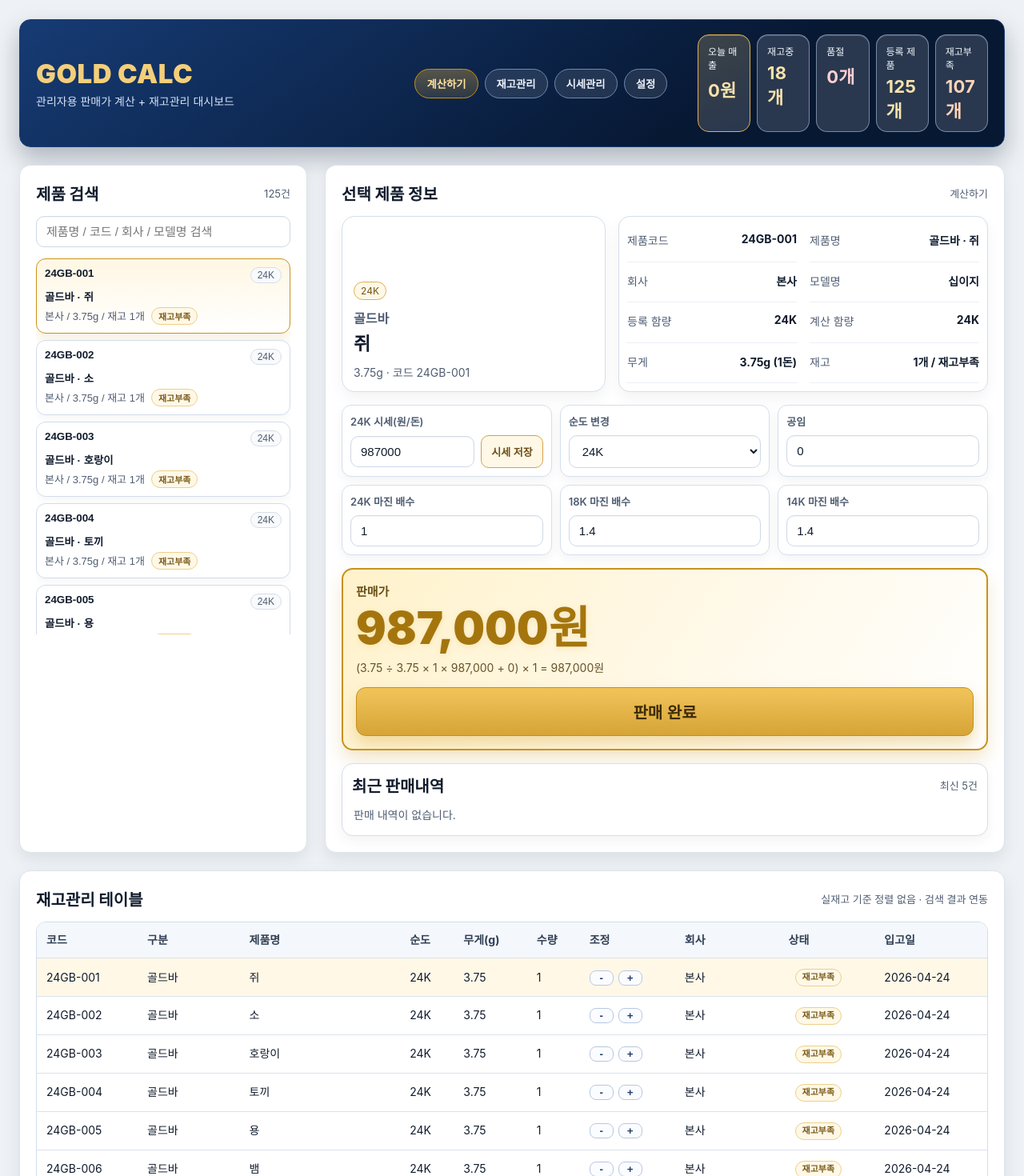
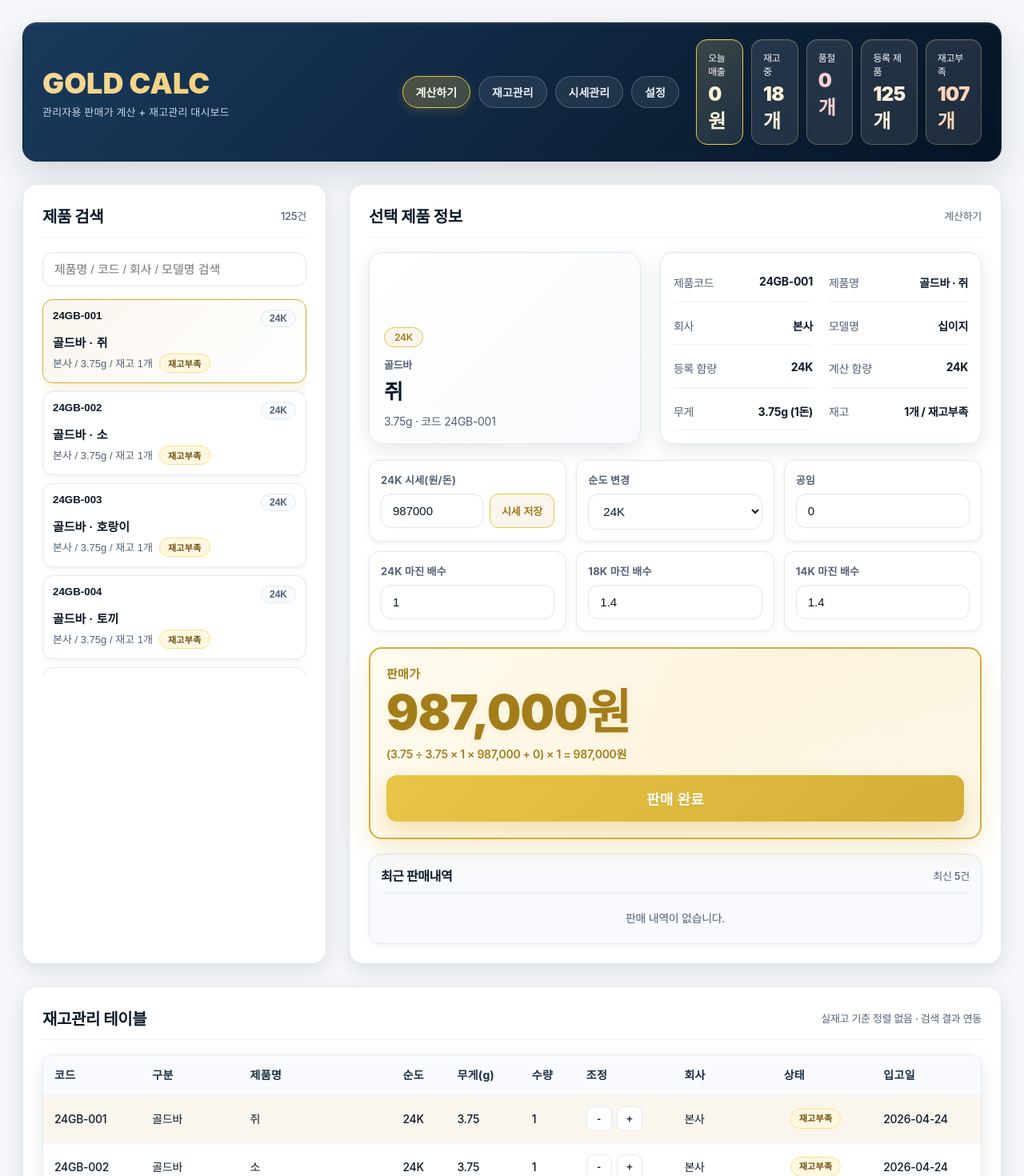
Before and after one commit to rltn33/gold-calc, a React (Vite) app: page / in a window 1280 px wide. Shown: the top 1470 px of the page at 80% size. Built offline with nearby package versions, Linux system fonts and the light colour scheme.

Commit message:
chore: enhance CSS styling with improved color palette, typography, and shadow effects

```diff
--- a/src/App.css
+++ b/src/App.css
@@ -1,16 +1,27 @@
 :root {
-  --bg-main: #eef1f5;
+  --bg-main: #f5f7fa;
   --bg-surface: #ffffff;
-  --bg-soft: #f5f7fa;
-  --navy-950: #071833;
-  --navy-900: #0c2853;
-  --navy-800: #163b74;
-  --navy-700: #2c548e;
-  --gold-500: #c99219;
-  --gold-400: #dfb04d;
-  --text-900: #111c2d;
-  --text-700: #4f5d72;
-  --border: #dce3ec;
+  --bg-soft: #f8fafd;
+  --bg-accent: #faf6f0;
+  --navy-950: #051425;
+  --navy-900: #0a1f3a;
+  --navy-800: #1a3a5c;
+  --navy-700: #2d5080;
+  --gold-600: #a37d1a;
+  --gold-500: #d4af37;
+  --gold-400: #e8c547;
+  --gold-300: #f0d76f;
+  --gold-light: #faf5ed;
+  --text-900: #0d1b2a;
+  --text-800: #1a2f47;
+  --text-700: #526178;
+  --text-600: #7a8fa0;
+  --border: #e2e9f0;
+  --border-subtle: #eff2f6;
+  --shadow-sm: 0 2px 8px rgba(13, 27, 42, 0.06);
+  --shadow-md: 0 8px 24px rgba(13, 27, 42, 0.1);
+  --shadow-lg: 0 16px 40px rgba(13, 27, 42, 0.14);
+  --shadow-xl: 0 20px 60px rgba(13, 27, 42, 0.18);
 }
 
 * { box-sizing: border-box; }
@@ -20,14 +31,15 @@ body {
   font-family: "Pretendard", "Noto Sans KR", -apple-system, BlinkMacSystemFont, "Segoe UI", sans-serif;
   background: var(--bg-main);
   color: var(--text-900);
+  letter-spacing: -0.3px;
 }
 
 .dashboard-page {
   min-height: 100vh;
-  padding: 24px;
+  padding: 28px;
   display: flex;
   flex-direction: column;
-  gap: 22px;
+  gap: 28px;
 }
 
 .topbar,
@@ -35,95 +47,129 @@ body {
 .product-panel,
 .inventory-panel {
   border: 1px solid var(--border);
-  border-radius: 14px;
+  border-radius: 18px;
   background: var(--bg-surface);
   color: var(--text-900);
-  box-shadow: 0 8px 20px rgba(9, 26, 53, 0.08);
 }
 
 .topbar {
-  padding: 18px 20px;
+  padding: 20px 24px;
   display: grid;
   grid-template-columns: 1.2fr 1fr 1fr;
   align-items: center;
-  gap: 14px;
-  background: linear-gradient(145deg, var(--navy-800), var(--navy-950) 70%);
-  border-color: #1d3f73;
-  color: #f7faff;
-  box-shadow: 0 14px 30px rgba(7, 24, 51, 0.28);
+  gap: 16px;
+  background: linear-gradient(135deg, var(--navy-800) 0%, var(--navy-950) 100%);
+  border-color: rgba(10, 31, 58, 0.4);
+  color: #f8fbff;
+  box-shadow: var(--shadow-lg), inset 0 1px 0 rgba(255, 255, 255, 0.12);
 }
 
 .logo {
-  font-size: 33px;
+  font-size: 36px;
   font-weight: 900;
-  letter-spacing: 0.5px;
-  color: #f4cf7a;
+  letter-spacing: 0px;
+  background: linear-gradient(135deg, #f5d999 0%, #f0c961 100%);
+  -webkit-background-clip: text;
+  -webkit-text-fill-color: transparent;
+  background-clip: text;
 }
 
-.subtitle { color: #d6e1f3; margin-top: 4px; font-size: 14px; }
+.subtitle {
+  color: #c8d6e8;
+  margin-top: 4px;
+  font-size: 13px;
+  font-weight: 500;
+  letter-spacing: 0.2px;
+}
 
 .menu-tabs {
   display: flex;
   flex-wrap: wrap;
-  gap: 8px;
+  gap: 10px;
   justify-content: center;
 }
 
 .menu-tab {
-  border: 1px solid #6f8ab2;
-  background: rgba(247, 250, 255, 0.1);
-  color: #edf2fc;
+  border: 1px solid rgba(247, 250, 255, 0.2);
+  background: rgba(247, 250, 255, 0.08);
+  color: #e8ecf4;
   border-radius: 999px;
-  padding: 8px 14px;
+  padding: 9px 16px;
   cursor: pointer;
   font-weight: 700;
+  font-size: 14px;
+  transition: all 0.2s ease;
+}
+
+.menu-tab:hover {
+  background: rgba(247, 250, 255, 0.14);
 }
 
 .menu-tab.active {
-  border-color: var(--gold-500);
-  color: #ffe3a0;
-  background: linear-gradient(180deg, rgba(216, 167, 62, 0.36), rgba(216, 167, 62, 0.16));
+  border-color: var(--gold-400);
+  color: #fef9f3;
+  background: linear-gradient(135deg, rgba(212, 175, 55, 0.3), rgba(240, 215, 111, 0.2));
+  box-shadow: 0 4px 12px rgba(212, 175, 55, 0.2);
 }
 
 .header-stats {
   display: grid;
   grid-template-columns: repeat(5, 1fr);
-  gap: 8px;
+  gap: 10px;
 }
 
 .stat-card {
-  background: rgba(247, 250, 255, 0.14);
-  border: 1px solid rgba(198, 215, 241, 0.5);
+  background: rgba(247, 250, 255, 0.1);
+  border: 1px solid rgba(240, 215, 111, 0.3);
   border-radius: 14px;
-  padding: 11px 12px;
+  padding: 13px 14px;
   display: flex;
   flex-direction: column;
   gap: 6px;
   font-size: 12px;
-  box-shadow: inset 0 1px 0 rgba(255, 255, 255, 0.18);
+  box-shadow: inset 0 1px 0 rgba(255, 255, 255, 0.1);
+  transition: all 0.2s ease;
 }
 
-.stat-card b { color: #f7e2ab; font-size: 22px; letter-spacing: 0.2px; }
-.stat-card.kpi-sales { border-color: var(--gold-400); background: linear-gradient(160deg, rgba(223, 191, 114, 0.24), rgba(245, 248, 255, 0.14)); }
+.stat-card:hover {
+  background: rgba(240, 215, 111, 0.15);
+  border-color: var(--gold-400);
+}
+
+.stat-card b {
+  color: #fef0d9;
+  font-size: 24px;
+  letter-spacing: -0.5px;
+  font-weight: 900;
+}
+
+.stat-card.kpi-sales {
+  border-color: var(--gold-400);
+  background: linear-gradient(135deg, rgba(240, 215, 111, 0.2), rgba(247, 250, 255, 0.08));
+}
+
 .stat-card.warning b { color: #ffd4b8; }
 .stat-card.danger b { color: #ffd0d0; }
 
 .dashboard-main {
   display: grid;
-  grid-template-columns: 360px 1fr;
-  gap: 22px;
+  grid-template-columns: 380px 1fr;
+  gap: 28px;
   min-height: 430px;
 }
 
 .search-panel,
 .product-panel,
-.inventory-panel { padding: 20px; }
+.inventory-panel {
+  padding: 24px;
+}
 
 .search-panel,
 .product-panel {
   background: var(--bg-surface);
   border-color: var(--border);
   color: var(--text-900);
+  box-shadow: var(--shadow-md);
 }
 
 .panel-head {
@@ -131,178 +177,337 @@ body {
   justify-content: space-between;
   align-items: center;
   gap: 8px;
-  margin-bottom: 14px;
+  margin-bottom: 18px;
+  padding-bottom: 12px;
+  border-bottom: 1.5px solid var(--border-subtle);
 }
 
-.panel-head h2 { margin: 0; font-size: 20px; color: inherit; }
-.panel-head span { color: var(--text-700); font-size: 13px; }
+.panel-head h2 {
+  margin: 0;
+  font-size: 20px;
+  color: var(--text-900);
+  font-weight: 700;
+  letter-spacing: -0.4px;
+}
+
+.panel-head span {
+  color: var(--text-700);
+  font-size: 13px;
+  font-weight: 500;
+}
 
 .field {
   width: 100%;
-  border: 1px solid #cfd9e6;
-  background: #ffffff;
+  border: 1.5px solid var(--border);
+  background: var(--bg-surface);
   color: var(--text-900);
-  border-radius: 10px;
-  padding: 10px 12px;
+  border-radius: 12px;
+  padding: 12px 14px;
   font-size: 15px;
-  box-shadow: inset 0 1px 2px rgba(15, 23, 42, 0.04);
+  box-shadow: inset 0 1px 2px rgba(13, 27, 42, 0.04);
+  transition: all 0.2s ease;
+}
+
+.field:focus {
+  outline: none;
+  border-color: var(--gold-500);
+  box-shadow: inset 0 1px 2px rgba(13, 27, 42, 0.04), 0 0 0 3px rgba(212, 175, 55, 0.1);
 }
 
 .product-list {
-  margin-top: 14px;
+  margin-top: 16px;
   max-height: 470px;
   overflow-y: auto;
   display: flex;
   flex-direction: column;
-  gap: 8px;
+  gap: 10px;
 }
 
 .product-item {
-  border: 1px solid #d2dcea;
-  background: #ffffff;
+  border: 1.5px solid var(--border);
+  background: var(--bg-surface);
   color: var(--text-900);
-  border-radius: 12px;
-  padding: 10px;
+  border-radius: 13px;
+  padding: 12px;
   text-align: left;
   cursor: pointer;
-  box-shadow: 0 4px 12px rgba(15, 23, 42, 0.04);
+  box-shadow: var(--shadow-sm);
+  transition: all 0.2s ease;
+}
+
+.product-item:hover {
+  border-color: var(--gold-400);
+  box-shadow: var(--shadow-md);
 }
 
 .product-item.active {
   border-color: var(--gold-500);
-  background: linear-gradient(180deg, #fff7e3, #ffffff);
-  box-shadow: 0 8px 16px rgba(201, 146, 25, 0.14);
+  background: linear-gradient(135deg, var(--gold-light) 0%, #ffffff 100%);
+  box-shadow: 0 8px 20px rgba(212, 175, 55, 0.18);
 }
 
-.item-top { display: flex; justify-content: space-between; }
-.badge { background: #f8fafc; border: 1px solid #d6deea; padding: 2px 8px; border-radius: 999px; font-size: 12px; color: var(--text-700); }
-.item-name { margin-top: 7px; font-weight: 700; }
-.item-sub { margin-top: 4px; color: var(--text-700); font-size: 13px; }
+.item-top {
+  display: flex;
+  justify-content: space-between;
+  align-items: flex-start;
+}
+
+.badge {
+  background: var(--bg-soft);
+  border: 1px solid var(--border);
+  padding: 3px 10px;
+  border-radius: 999px;
+  font-size: 12px;
+  color: var(--text-700);
+  font-weight: 600;
+}
+
+.item-name {
+  margin-top: 8px;
+  font-weight: 700;
+  color: var(--text-900);
+  font-size: 15px;
+}
+
+.item-sub {
+  margin-top: 4px;
+  color: var(--text-700);
+  font-size: 13px;
+}
+
 .stock-badge {
   margin-left: 8px;
   border-radius: 999px;
-  padding: 2px 8px;
+  padding: 3px 10px;
   font-size: 11px;
   font-weight: 800;
   display: inline-flex;
   align-items: center;
+  letter-spacing: 0.3px;
 }
-.stock-badge.instock { background: #edf7ef; border: 1px solid #b9d8be; color: #256437; }
-.stock-badge.low { background: #fff8e7; border: 1px solid #ecd08a; color: #7a5a17; }
-.stock-badge.soldout { background: #fff0f0; border: 1px solid #e8bcbc; color: #8a2f2f; }
+
+.stock-badge.instock {
+  background: #e8f5ea;
+  border: 1px solid #a8d5ae;
+  color: #1b5e20;
+}
+
+.stock-badge.low {
+  background: #fff8e1;
+  border: 1px solid #ffe082;
+  color: #6d4c0f;
+}
+
+.stock-badge.soldout {
+  background: #ffebee;
+  border: 1px solid #ef9a9a;
+  color: #b71c1c;
+}
 
 .product-overview {
   display: grid;
-  grid-template-columns: 330px 1fr;
-  gap: 16px;
+  grid-template-columns: 340px 1fr;
+  gap: 24px;
 }
 
 .image-wrap {
-  border-radius: 16px;
-  border: 1px solid #d5dfec;
-  min-height: 220px;
-  padding: 14px;
-  background: #ffffff;
+  border-radius: 18px;
+  border: 1.5px solid var(--border);
+  min-height: 240px;
+  padding: 18px;
+  background: linear-gradient(135deg, var(--bg-surface) 0%, var(--bg-soft) 100%);
   display: flex;
   flex-direction: column;
-  justify-content: end;
-  box-shadow: 0 8px 18px rgba(15, 23, 42, 0.05);
+  justify-content: flex-end;
+  box-shadow: var(--shadow-md);
 }
 
 .image-chip {
   align-self: flex-start;
   font-size: 12px;
   border-radius: 999px;
-  padding: 3px 8px;
-  background: #fff8e7;
-  border: 1px solid var(--gold-400);
-  color: #765512;
+  padding: 4px 12px;
+  background: var(--gold-light);
+  border: 1.5px solid var(--gold-400);
+  color: var(--gold-600);
+  font-weight: 600;
 }
 
-.image-title { margin-top: 10px; color: var(--text-700); font-weight: 600; }
-.image-name { font-size: 23px; font-weight: 800; margin-top: 2px; }
-.image-meta { color: var(--text-700); margin-top: 10px; font-size: 14px; }
+.image-title {
+  margin-top: 12px;
+  color: var(--text-700);
+  font-weight: 600;
+  font-size: 13px;
+}
+
+.image-name {
+  font-size: 26px;
+  font-weight: 800;
+  margin-top: 4px;
+  color: var(--text-900);
+  letter-spacing: -0.6px;
+}
+
+.image-meta {
+  color: var(--text-700);
+  margin-top: 10px;
+  font-size: 14px;
+}
 
 .info-grid {
-  border: 1px solid #d4deea;
-  border-radius: 14px;
-  padding: 10px;
+  border: 1.5px solid var(--border);
+  border-radius: 16px;
+  padding: 16px;
   display: grid;
   grid-template-columns: 1fr 1fr;
-  gap: 4px 16px;
-  background: #ffffff;
-  box-shadow: 0 8px 18px rgba(15, 23, 42, 0.05);
+  gap: 8px 20px;
+  background: var(--bg-surface);
+  box-shadow: var(--shadow-md);
 }
 
 .info-row {
-  padding: 9px 0;
-  border-bottom: 1px solid #ebeff5;
+  padding: 11px 0;
+  border-bottom: 1px solid var(--border-subtle);
   display: flex;
   justify-content: space-between;
   gap: 12px;
   font-size: 14px;
 }
 
-.info-row span { color: var(--text-700); }
+.info-row:last-child {
+  border-bottom: none;
+}
+
+.info-row span {
+  color: var(--text-700);
+  font-weight: 500;
+}
 
 .calc-grid {
-  margin-top: 16px;
+  margin-top: 20px;
   display: grid;
   grid-template-columns: repeat(3, minmax(0, 1fr));
-  gap: 10px;
+  gap: 12px;
 }
 
 .calc-card {
-  border: 1px solid #d5dfec;
-  background: #ffffff;
-  border-radius: 12px;
-  padding: 10px;
-  box-shadow: 0 5px 14px rgba(15, 23, 42, 0.05);
+  border: 1.5px solid var(--border);
+  background: var(--bg-surface);
+  border-radius: 13px;
+  padding: 14px;
+  box-shadow: var(--shadow-sm);
+  transition: all 0.2s ease;
 }
 
-.calc-card label { display: block; margin-bottom: 8px; color: var(--text-700); font-size: 13px; font-weight: 600; }
+.calc-card:focus-within {
+  border-color: var(--gold-500);
+  box-shadow: var(--shadow-md);
+}
+
+.calc-card label {
+  display: block;
+  margin-bottom: 8px;
+  color: var(--text-700);
+  font-size: 13px;
+  font-weight: 700;
+  letter-spacing: 0.2px;
+}
 
 .price-box {
-  margin-top: 16px;
-  border: 2px solid var(--gold-500);
-  background: linear-gradient(125deg, #fff2cb 0%, #fff9e9 55%, #ffffff 100%);
-  border-radius: 14px;
-  padding: 16px;
-  box-shadow: 0 12px 22px rgba(201, 146, 25, 0.2);
+  margin-top: 20px;
+  border: 2.5px solid var(--gold-500);
+  background: linear-gradient(135deg, #fffbf0 0%, #fff8e8 50%, #fffdf5 100%);
+  border-radius: 16px;
+  padding: 20px;
+  box-shadow: 0 12px 32px rgba(212, 175, 55, 0.22), inset 0 1px 0 rgba(255, 255, 255, 0.6);
+  position: relative;
 }
 
-.price-label { color: #6b4f16; font-weight: 800; font-size: 15px; }
-.price-value { color: #a5750d; font-weight: 900; font-size: 56px; margin-top: 6px; line-height: 1.1; text-shadow: 0 2px 8px rgba(213, 164, 43, 0.18); }
-.formula { margin-top: 8px; color: #66522a; font-size: 14px; line-height: 1.45; }
+.price-box::before {
+  content: '';
+  position: absolute;
+  top: 0;
+  left: 0;
+  right: 0;
+  bottom: 0;
+  border-radius: 16px;
+  background: radial-gradient(circle at top right, rgba(212, 175, 55, 0.08), transparent);
+  pointer-events: none;
+}
+
+.price-label {
+  color: var(--gold-600);
+  font-weight: 900;
+  font-size: 15px;
+  letter-spacing: 0.3px;
+  text-transform: uppercase;
+  position: relative;
+  z-index: 1;
+}
+
+.price-value {
+  color: var(--gold-600);
+  font-weight: 900;
+  font-size: 60px;
+  margin-top: 8px;
+  line-height: 1;
+  text-shadow: 0 2px 10px rgba(212, 175, 55, 0.18);
+  letter-spacing: -1px;
+  position: relative;
+  z-index: 1;
+}
+
+.formula {
+  margin-top: 12px;
+  color: var(--gold-600);
+  font-size: 14px;
+  line-height: 1.5;
+  font-weight: 600;
+  position: relative;
+  z-index: 1;
+}
 
 .inventory-panel {
   background: var(--bg-surface);
   color: var(--text-900);
-  border: 1px solid var(--border);
-  box-shadow: 0 10px 24px rgba(15, 23, 42, 0.08);
+  border: 1.5px solid var(--border);
+  box-shadow: var(--shadow-md);
 }
 
-.inventory-panel .panel-head h2 { color: var(--text-900); }
-.inventory-panel .panel-head span { color: var(--text-700); }
+.inventory-panel .panel-head h2 {
+  color: var(--text-900);
+  font-weight: 700;
+}
+
+.inventory-panel .panel-head span {
+  color: var(--text-700);
+  font-weight: 500;
+}
 
 .sale-button {
-  margin-top: 14px;
+  margin-top: 16px;
   width: 100%;
-  border: 1px solid #c58f18;
-  background: linear-gradient(180deg, #f1c45a, #d6a437);
-  color: #3c2b07;
-  border-radius: 12px;
-  padding: 15px 14px;
-  font-size: 20px;
+  border: none;
+  background: linear-gradient(135deg, var(--gold-400) 0%, var(--gold-500) 100%);
+  color: #ffffff;
+  border-radius: 13px;
+  padding: 16px 14px;
+  font-size: 18px;
   font-weight: 800;
   cursor: pointer;
-  box-shadow: 0 10px 20px rgba(213, 164, 43, 0.36);
-  transition: transform 0.15s ease, box-shadow 0.15s ease;
+  box-shadow: 0 12px 28px rgba(212, 175, 55, 0.32);
+  transition: all 0.2s ease;
+  letter-spacing: 0.2px;
+  text-shadow: 0 1px 2px rgba(160, 120, 30, 0.2);
 }
 
 .sale-button:hover:not(:disabled) {
-  transform: translateY(-1px);
-  box-shadow: 0 12px 24px rgba(213, 164, 43, 0.42);
+  transform: translateY(-2px);
+  box-shadow: 0 16px 36px rgba(212, 175, 55, 0.42);
+}
+
+.sale-button:active:not(:disabled) {
+  transform: translateY(0px);
 }
 
 .sale-button:disabled {
@@ -311,13 +516,23 @@ body {
 }
 
 .recent-sales-card {
-  margin-top: 16px;
-  border: 1px solid #d4deea;
-  background: #ffffff;
-  border-radius: 14px;
-  padding: 12px;
+  margin-top: 18px;
+  border: 1.5px solid var(--border);
+  background: var(--bg-soft);
+  border-radius: 16px;
+  padding: 14px;
   color: var(--text-900);
-  box-shadow: 0 6px 16px rgba(15, 23, 42, 0.05);
+  box-shadow: var(--shadow-sm);
+}
+
+.recent-sales-card .panel-head {
+  margin-bottom: 12px;
+  padding-bottom: 10px;
+  border-bottom: 1px solid var(--border);
+}
+
+.recent-sales-card .panel-head h2 {
+  font-size: 16px;
 }
 
 .recent-sales-list {
@@ -326,35 +541,72 @@ body {
 }
 
 .recent-sale-item {
-  border: 1px solid #dde5f0;
-  border-radius: 10px;
-  padding: 10px 12px;
-  background: #f9fbff;
+  border: 1px solid var(--border);
+  border-radius: 11px;
+  padding: 11px 13px;
+  background: var(--bg-surface);
   display: flex;
   justify-content: space-between;
   align-items: center;
   gap: 8px;
+  transition: all 0.2s ease;
 }
 
-.recent-sale-item b { color: var(--text-900); }
-.recent-sale-item div { color: var(--text-700); font-size: 12px; margin-top: 2px; }
-.recent-sale-item strong { color: #9a6f10; white-space: nowrap; }
-.recent-sales-empty { color: var(--text-700); font-size: 14px; padding: 4px 2px; }
+.recent-sale-item:hover {
+  border-color: var(--gold-400);
+  background: var(--gold-light);
+}
+
+.recent-sale-item b {
+  color: var(--text-900);
+  font-weight: 700;
+  font-size: 14px;
+}
+
+.recent-sale-item div {
+  color: var(--text-700);
+  font-size: 12px;
+  margin-top: 1px;
+}
+
+.recent-sale-item strong {
+  color: var(--gold-600);
+  white-space: nowrap;
+  font-weight: 800;
+  font-size: 14px;
+}
+
+.recent-sales-empty {
+  color: var(--text-700);
+  font-size: 14px;
+  padding: 8px 2px;
+  text-align: center;
+}
 
 .sales-log-wrap {
-  margin-top: 18px;
+  margin-top: 24px;
 }
 
 .sales-head {
-  margin-bottom: 8px;
+  margin-bottom: 12px;
+  display: flex;
+  justify-content: space-between;
+  align-items: center;
+}
+
+.sales-head h3 {
+  margin: 0;
+  font-size: 16px;
+  font-weight: 700;
+  color: var(--text-900);
 }
 
 .table-wrap {
   overflow: auto;
-  border: 1px solid #d3ddea;
-  border-radius: 12px;
-  background: #ffffff;
-  box-shadow: inset 0 1px 0 rgba(255, 255, 255, 0.9);
+  border: 1.5px solid var(--border);
+  border-radius: 14px;
+  background: var(--bg-surface);
+  box-shadow: var(--shadow-md);
 }
 
 .inline-field-wrap {
@@ -364,22 +616,28 @@ body {
 }
 
 .sub-button {
-  border: 1px solid #d3a245;
-  background: #fff8e7;
-  color: #6c5019;
-  border-radius: 10px;
-  padding: 10px 12px;
+  border: 1px solid var(--gold-400);
+  background: var(--gold-light);
+  color: var(--gold-600);
+  border-radius: 11px;
+  padding: 11px 14px;
   font-size: 13px;
   font-weight: 700;
   white-space: nowrap;
   cursor: pointer;
+  transition: all 0.2s ease;
+}
+
+.sub-button:hover {
+  background: linear-gradient(135deg, var(--gold-light), var(--gold-300));
+  box-shadow: var(--shadow-sm);
 }
 
 .margin-grid {
-  margin-top: 10px;
+  margin-top: 12px;
   display: grid;
   grid-template-columns: repeat(3, minmax(0, 1fr));
-  gap: 10px;
+  gap: 12px;
 }
 
 .qty-adjust {
@@ -388,33 +646,126 @@ body {
 }
 
 .qty-btn {
-  min-width: 30px;
-  border: 1px solid #b8c8df;
-  background: #fbfcff;
-  border-radius: 8px;
+  min-width: 32px;
+  border: 1.5px solid var(--border);
+  background: var(--bg-surface);
+  border-radius: 9px;
   cursor: pointer;
   font-weight: 800;
-  color: #21406b;
+  color: var(--text-800);
+  transition: all 0.2s ease;
+  padding: 7px 0;
 }
 
-table { width: 100%; border-collapse: collapse; min-width: 980px; }
-th, td { padding: 12px 12px; border-bottom: 1px solid #dbe3ee; text-align: left; font-size: 14px; line-height: 1.45; }
-thead th { background: #f4f7fb; color: #314056; position: sticky; top: 0; z-index: 1; }
-.inventory-panel tbody tr:hover { background: #f8fafd; }
-.selected-row { background: #fff8e7; }
+.qty-btn:hover {
+  border-color: var(--gold-400);
+  background: var(--gold-light);
+  color: var(--gold-600);
+}
+
+table {
+  width: 100%;
+  border-collapse: collapse;
+  min-width: 980px;
+}
+
+th, td {
+  padding: 14px 14px;
+  border-bottom: 1px solid var(--border-subtle);
+  text-align: left;
+  font-size: 14px;
+  line-height: 1.5;
+  font-weight: 500;
+}
+
+thead th {
+  background: var(--bg-soft);
+  color: var(--text-800);
+  position: sticky;
+  top: 0;
+  z-index: 1;
+  font-weight: 700;
+  letter-spacing: 0.3px;
+}
+
+.inventory-panel tbody tr {
+  transition: all 0.15s ease;
+}
+
+.inventory-panel tbody tr:hover {
+  background: var(--gold-light);
+}
+
+.selected-row {
+  background: var(--gold-light);
+  border-bottom: 1px solid var(--gold-400);
+}
+
+/* 스크롤바 스타일 */
+.product-list::-webkit-scrollbar,
+.table-wrap::-webkit-scrollbar {
+  width: 8px;
+}
+
+.product-list::-webkit-scrollbar-track,
+.table-wrap::-webkit-scrollbar-track {
+  background: transparent;
+}
+
+.product-list::-webkit-scrollbar-thumb,
+.table-wrap::-webkit-scrollbar-thumb {
+  background: var(--border);
+  border-radius: 4px;
+}
+
+.product-list::-webkit-scrollbar-thumb:hover,
+.table-wrap::-webkit-scrollbar-thumb:hover {
+  background: var(--gold-500);
+}
 
 @media (max-width: 1240px) {
-  .topbar { grid-template-columns: 1fr; }
-  .dashboard-main { grid-template-columns: 1fr; }
-  .product-overview { grid-template-columns: 1fr; }
+  .topbar {
+    grid-template-columns: 1fr;
+    gap: 12px;
+  }
+
+  .dashboard-main {
+    grid-template-columns: 1fr;
+    gap: 24px;
+  }
+
+  .product-overview {
+    grid-template-columns: 1fr;
+  }
 }
 
 @media (max-width: 760px) {
-  .dashboard-page { padding: 10px; }
-  .logo { font-size: 25px; }
-  .header-stats { grid-template-columns: 1fr 1fr; }
+  .dashboard-page {
+    padding: 16px;
+    gap: 20px;
+  }
+
+  .logo {
+    font-size: 28px;
+  }
+
+  .header-stats {
+    grid-template-columns: 1fr 1fr;
+  }
+
   .calc-grid,
   .info-grid,
-  .margin-grid { grid-template-columns: 1fr; }
-  .price-value { font-size: 40px; }
+  .margin-grid {
+    grid-template-columns: 1fr;
+  }
+
+  .price-value {
+    font-size: 48px;
+  }
+
+  .search-panel,
+  .product-panel,
+  .inventory-panel {
+    padding: 18px;
+  }
 }
```
